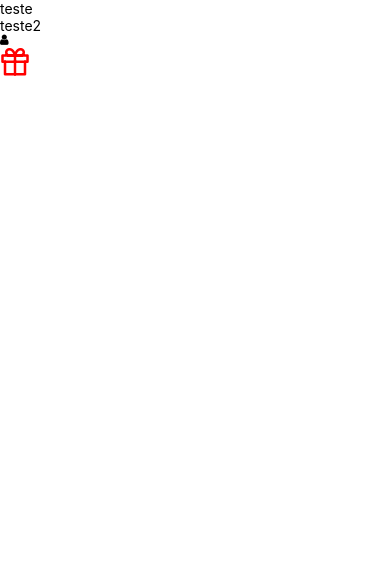
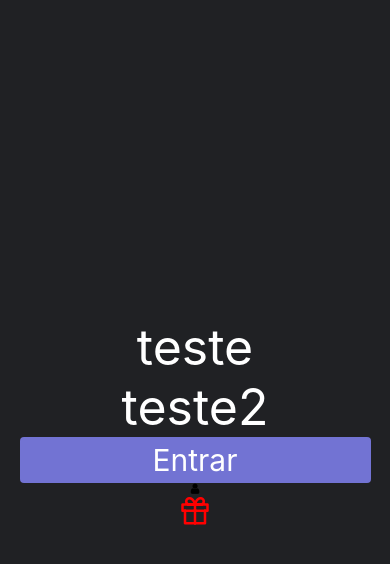
Before and after one commit to alexandre-reis/expenses-tracker, a React Native app: screen / in a window 390 px wide. Shown: the top 564 px of the page. Built offline with nearby package versions, Linux system fonts and the light colour scheme.

Commit message:
adicionado styled component

```diff
--- a/App.js
+++ b/App.js
@@ -10,6 +10,7 @@ import {
 
 import FontAwesome from 'react-native-vector-icons/FontAwesome';
 import Feather from 'react-native-vector-icons/Feather';
+import { Container, Texto, BotaoEntrar, TextoBotao } from './src/styles';
 
 function App() {
   const [feed, setFeed] = useState([]);
@@ -25,9 +26,12 @@ function App() {
   }, []);
 
   return (
-    <View style={styles.container}>
-      <Text>teste</Text>
-      <Text>teste2</Text>
+    <Container style={styles.container}>
+      <Texto>teste</Texto>
+      <Texto>teste2</Texto>
+      <BotaoEntrar>
+        <TextoBotao>Entrar</TextoBotao>
+      </BotaoEntrar>
       <FontAwesome name="user" />
       <Feather name="gift" size={30} color="red" />
 
@@ -35,7 +39,7 @@ function App() {
         <Text style={styles.texto}>Valor</Text>
         <TextInput style={styles.input} placeholder="Informe o valor" />
       </ScrollView> */}
-    </View>
+    </Container>
   );
 }
 
--- a/index.js
+++ b/index.js
@@ -2,8 +2,8 @@
  * @format
  */
 
-import {AppRegistry} from 'react-native';
+import { AppRegistry } from 'react-native';
 import App from './App';
-import {name as appName} from './app.json';
+import { name as appName } from './app.json';
 
 AppRegistry.registerComponent(appName, () => App);
--- a/package.json
+++ b/package.json
@@ -12,7 +12,8 @@
   "dependencies": {
     "react": "16.13.1",
     "react-native": "0.63.3",
-    "react-native-vector-icons": "^7.1.0"
+    "react-native-vector-icons": "^7.1.0",
+    "styled-components": "^5.2.1"
   },
   "devDependencies": {
     "@babel/core": "^7.8.4",
--- /dev/null
+++ b/src/styles.js
@@ -0,0 +1,28 @@
+import styled from 'styled-components/native';
+
+export const Container = styled.View`
+  flex: 1;
+  justify-content: center;
+  align-items: center;
+  background-color: #202124;
+`;
+
+export const Texto = styled.Text`
+  color: #fff;
+  font-size: 50px;
+`;
+
+export const BotaoEntrar = styled.TouchableOpacity`
+  background-color: #88fc;
+  font-size: 30px;
+  padding: 5px;
+  border-radius: 4px;
+  width: 90%;
+  justify-content: center;
+  align-items: center;
+`;
+
+export const TextoBotao = styled.Text`
+  color: #fff;
+  font-size: 30px;
+`;
```
Also changed, not shown: src/Expenses/index.js (renamed from src/index.js), 1 other file (tests, documents, lock files or other folders).
